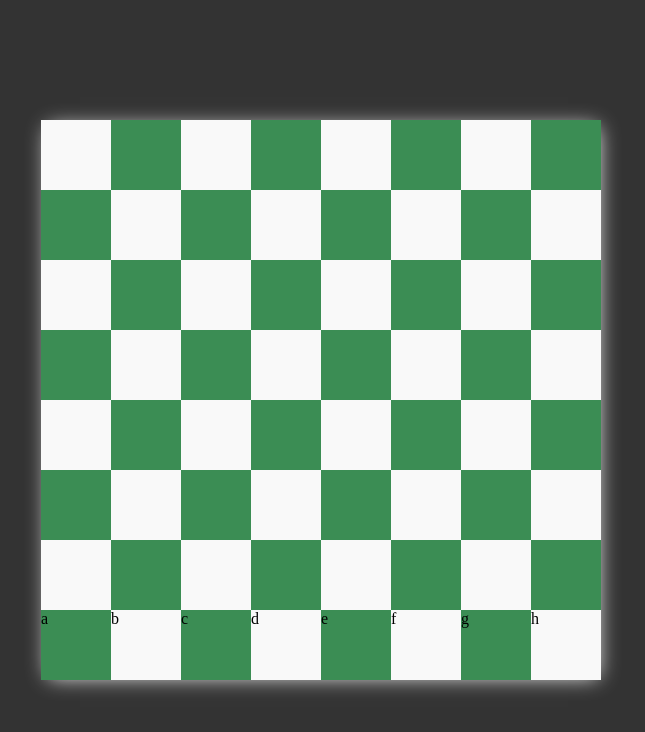
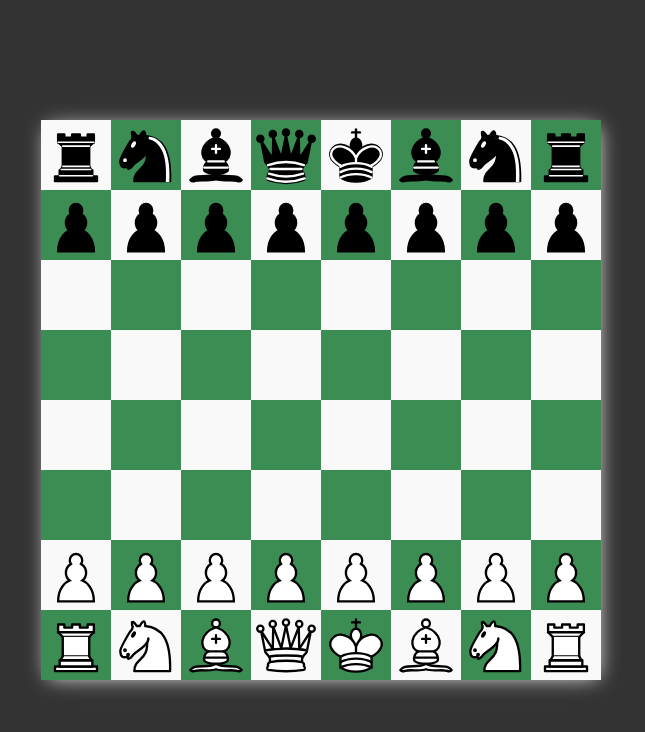
Before and after one commit to ThounyB/chessboard, a website built with Vite: page index.html in a window 1280 px wide. Shown: the whole page, without its empty margins (319-964 px from the left). Built offline with nearby package versions, Linux system fonts and the light colour scheme.

Commit message:
Add all the pieces

```diff
--- a/src/components/board.ts
+++ b/src/components/board.ts
@@ -1,4 +1,6 @@
-export function initBoard() {
+const LETTERS = ["a", "b", "c", "d", "e", "f", "g", "h"];
+
+function setupBoard() {
     const view = document.getElementById("view");
 
     const board = document.createElement("div");
@@ -6,19 +8,17 @@ export function initBoard() {
 
     view?.appendChild(board);
 
-    const letters = ["a", "b", "c", "d", "e", "f", "g", "h"];
-
     let rank = 8;
     for (rank; rank >= 1; rank--) {
         const rankWrapper = document.createElement("div");
 
         rankWrapper.classList.add("rank");
-        rankWrapper.classList.add(`${rank.toString()}`);
+        rankWrapper.id = `rank-${rank.toString()}`;
 
         for (let i = 1; i <= 8; i++) {
             const square = document.createElement("div");
 
-            const location = `${letters[i - 1]}${rank}`;
+            const location = `${LETTERS[i - 1]}${rank}`;
 
             square.id = location;
 
@@ -38,11 +38,192 @@ export function initBoard() {
 
             rankWrapper.appendChild(square);
 
-            if (rank === 1) {
-                square.textContent = letters[i - 1];
-            }
+            // if (rank === 1) {
+            //     const letter = document.createElement("p");
+            //     letter.textContent = LETTERS[i - 1];
+            //     square.setAttribute("position", "absolute");
+
+            //     square.appendChild(letter);
+            // }
         }
 
         board.appendChild(rankWrapper);
     }
 }
+
+function setupPawns() {
+    // const image = document.createElement("img");
+    // image.id = "pawn-a2";
+    // image.src = "../../images/pawn-white.svg";
+
+    // const pawn = document.getElementsByName("pawn")[0];
+
+    // pawn.draggable = true;
+
+    // image.addEventListener("dragstart", () => console.log("hello"));
+
+    // const a2 = document.getElementById("a2");
+
+    // a2?.appendChild(image);
+
+    // White pawns
+    const secondRank = document.getElementById("rank-2");
+
+    let i = 1;
+    secondRank?.childNodes.forEach((c: any) => {
+        const image = document.createElement("img");
+        image.id = `pawn-${LETTERS[i - 1]}2`;
+        image.classList.add("piece");
+        image.src = "../../images/pawn-white.svg";
+
+        c.appendChild(image);
+
+        i++;
+    });
+
+    const seventhRank = document.getElementById("rank-7");
+
+    let k = 1;
+    seventhRank?.childNodes.forEach((c: any) => {
+        const image = document.createElement("img");
+        image.id = `pawn-${LETTERS[k - 1]}7`;
+        image.classList.add("piece");
+        image.src = "../../images/pawn-black.svg";
+
+        c.appendChild(image);
+
+        k++;
+    });
+}
+
+function setupKingAndQueen() {
+    const kingWhite = document.createElement("img");
+    kingWhite.id = "king-white";
+    kingWhite.classList.add("piece");
+    kingWhite.src = "../../images/king-white.svg";
+    const e1 = document.getElementById("e1");
+    e1?.appendChild(kingWhite);
+
+    const kingBlack = document.createElement("img");
+    kingBlack.id = "king-white";
+    kingBlack.classList.add("piece");
+    kingBlack.src = "../../images/king-black.svg";
+    const e8 = document.getElementById("e8");
+    e8?.appendChild(kingBlack);
+
+    const queenWhite = document.createElement("img");
+    queenWhite.id = "queen-white";
+    queenWhite.classList.add("piece");
+    queenWhite.src = "../../images/queen-white.svg";
+    const d1 = document.getElementById("d1");
+    d1?.appendChild(queenWhite);
+
+    const queenBlack = document.createElement("img");
+    queenBlack.id = "queen-black";
+    queenBlack.classList.add("piece");
+    queenBlack.src = "../../images/queen-black.svg";
+    const d8 = document.getElementById("d8");
+    d8?.appendChild(queenBlack);
+}
+
+function setupRooks() {
+    const rookAWhite = document.createElement("img");
+    rookAWhite.id = "rook-a-white";
+    rookAWhite.classList.add("piece");
+    rookAWhite.src = "../../images/rook-white.svg";
+    const a1 = document.getElementById("a1");
+    a1?.appendChild(rookAWhite);
+
+    const rookBWhite = document.createElement("img");
+    rookBWhite.id = "rook-b-white";
+    rookBWhite.classList.add("piece");
+    rookBWhite.src = "../../images/rook-white.svg";
+    const h1 = document.getElementById("h1");
+    h1?.appendChild(rookBWhite);
+
+    const rookABlack = document.createElement("img");
+    rookABlack.id = "rook-a-black";
+    rookABlack.classList.add("piece");
+    rookABlack.src = "../../images/rook-black.svg";
+    const a8 = document.getElementById("a8");
+    a8?.appendChild(rookABlack);
+
+    const rookHBlack = document.createElement("img");
+    rookHBlack.id = "rook-h-black";
+    rookHBlack.classList.add("piece");
+    rookHBlack.src = "../../images/rook-black.svg";
+    const h8 = document.getElementById("h8");
+    h8?.appendChild(rookHBlack);
+}
+
+function setupMinorPieces() {
+    // Knights
+    const knightBWhite = document.createElement("img");
+    knightBWhite.id = "knight-b-white";
+    knightBWhite.classList.add("piece");
+    knightBWhite.src = "../../images/knight-white.svg";
+    const b1 = document.getElementById("b1");
+    b1?.appendChild(knightBWhite);
+
+    const knightGWhite = document.createElement("img");
+    knightGWhite.id = "knight-g-white";
+    knightGWhite.classList.add("piece");
+    knightGWhite.src = "../../images/knight-white.svg";
+    const g1 = document.getElementById("g1");
+    g1?.appendChild(knightGWhite);
+
+    const knightBBlack = document.createElement("img");
+    knightBBlack.id = "knight-b-black";
+    knightBBlack.classList.add("piece");
+    knightBBlack.src = "../../images/knight-black.svg";
+    const b8 = document.getElementById("b8");
+    b8?.appendChild(knightBBlack);
+
+    const knightGBlack = document.createElement("img");
+    knightGBlack.id = "knight-b-black";
+    knightGBlack.classList.add("piece");
+    knightGBlack.src = "../../images/knight-black.svg";
+    const g8 = document.getElementById("g8");
+    g8?.appendChild(knightGBlack);
+
+    // Bishops
+    const bishopCWhite = document.createElement("img");
+    bishopCWhite.id = "bishop-c-white";
+    bishopCWhite.classList.add("piece");
+    bishopCWhite.src = "../../images/bishop-white.svg";
+    const c1 = document.getElementById("c1");
+    c1?.appendChild(bishopCWhite);
+
+    const bishopFWhite = document.createElement("img");
+    bishopFWhite.id = "bishop-f-white";
+    bishopFWhite.classList.add("piece");
+    bishopFWhite.src = "../../images/bishop-white.svg";
+    const f1 = document.getElementById("f1");
+    f1?.appendChild(bishopFWhite);
+
+    const bishopCBlack = document.createElement("img");
+    bishopCBlack.id = "bishop-c-black";
+    bishopCBlack.classList.add("piece");
+    bishopCBlack.src = "../../images/bishop-black.svg";
+    const c8 = document.getElementById("c8");
+    c8?.appendChild(bishopCBlack);
+
+    const bishopFBlack = document.createElement("img");
+    bishopFBlack.id = "bishop-f-white";
+    bishopFBlack.classList.add("piece");
+    bishopFBlack.src = "../../images/bishop-black.svg";
+    const f8 = document.getElementById("f8");
+    f8?.appendChild(bishopFBlack);
+}
+
+function setupPieces() {
+    setupPawns();
+    setupKingAndQueen();
+    setupRooks();
+    setupMinorPieces();
+}
+
+export function initBoard() {
+    setupBoard();
+    setupPieces();
+}
--- a/src/style.css
+++ b/src/style.css
@@ -31,3 +31,8 @@ body {
     width: 70px;
     height: 70px;
 }
+
+.piece {
+    width: 100%;
+    height: 100%;
+}
```
Also changed, not shown: src/components/pieces/pawn.ts (added, +7 -0 lines), images/bishop-black.svg (added), images/bishop-white.svg (added), images/king-black.svg (added), images/king-white.svg (added), images/knight-black.svg (added), images/knight-white.svg (added), images/pawn-black.svg (added), images/pawn-white.svg (added), images/queen-black.svg (added), images/queen-white.svg (added), images/rook-black.svg (added), images/rook-white.svg (added).
